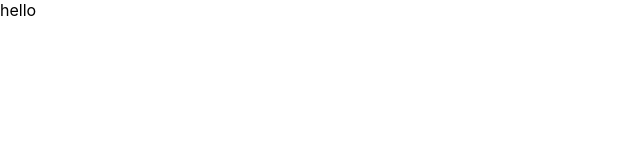
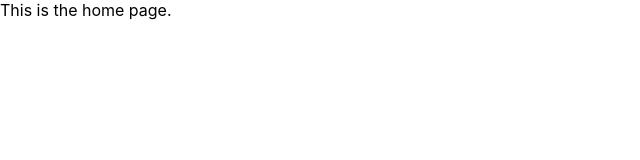
Before and after one commit to ShubhankSinghal/box-office, a React (Create React App) app: page / in a window 1280 px wide. Shown: the top 160 px of the page, without its empty margins (0-640 px from the left). Built offline with nearby package versions, Linux system fonts and the light colour scheme.

Commit message:
added react-route

```diff
--- a/package.json
+++ b/package.json
@@ -8,6 +8,8 @@
     "@testing-library/user-event": "^12.6.0",
     "react": "^17.0.1",
     "react-dom": "^17.0.1",
+    "react-router": "^5.2.0",
+    "react-router-dom": "^5.2.0",
     "react-scripts": "4.0.1",
     "web-vitals": "^0.2.4"
   },
--- a/src/App.js
+++ b/src/App.js
@@ -1,7 +1,20 @@
-import React from "react";
+import React from 'react';
+import { Switch, Route } from 'react-router-dom';
 
 function App() {
-  return <div>hello</div>;
+  return (
+    <Switch>
+      <Route exact path="/">
+        This is the home page.
+      </Route>
+
+      <Route exact path="/starred">
+        This is the starred page.
+      </Route>
+
+      <Route>This is a 404 page.</Route>
+    </Switch>
+  );
 }
 
 export default App;
--- a/src/index.js
+++ b/src/index.js
@@ -1,10 +1,16 @@
-import React from "react";
-import ReactDOM from "react-dom";
-import "./index.css";
-import App from "./App";
-import reportWebVitals from "./reportWebVitals";
+import React from 'react';
+import ReactDOM from 'react-dom';
+import { BrowserRouter } from 'react-router-dom';
+import './index.css';
+import App from './App';
+import reportWebVitals from './reportWebVitals';
 
-ReactDOM.render(<App />, document.getElementById("root"));
+ReactDOM.render(
+  <BrowserRouter>
+    <App />
+  </BrowserRouter>,
+  document.getElementById('root')
+);
 
 // If you want to start measuring performance in your app, pass a function
 // to log results (for example: reportWebVitals(console.log))
```
Also changed, not shown: 2 other files (tests, documents, lock files or other folders).
